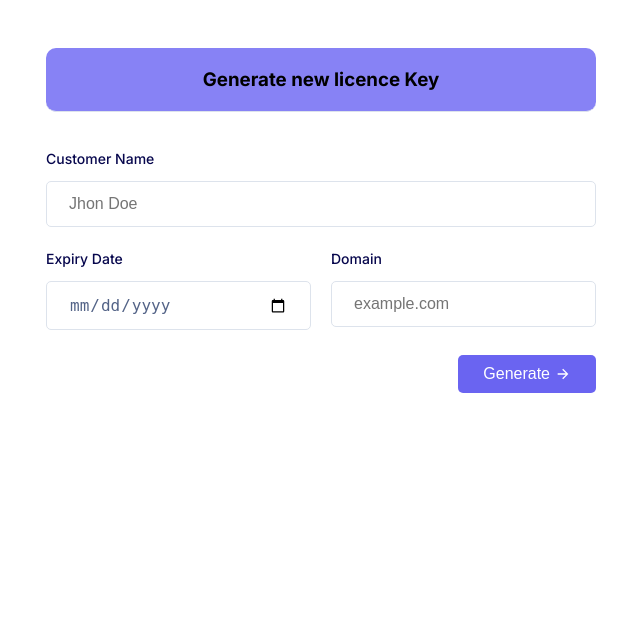
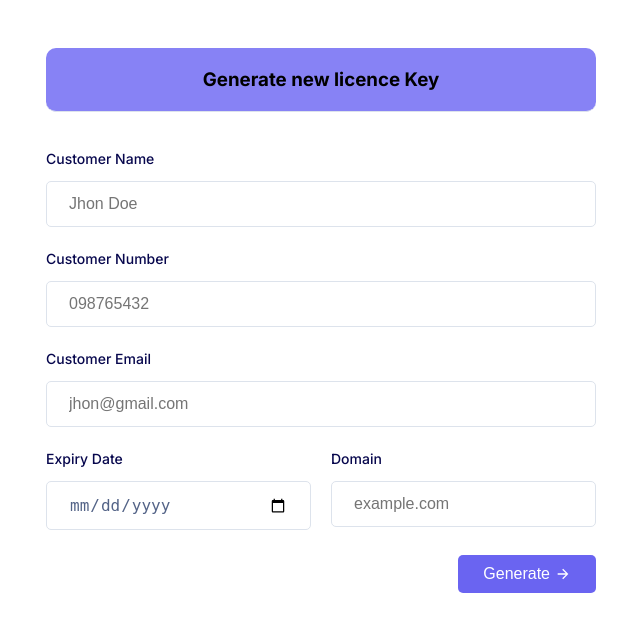
Before and after one commit to tanjim750/wplugin-server-django, a Django app: page /new-key/ in a window 1280 px wide. Shown: the top 632 px of the page, without its empty margins (319-959 px from the left). Run offline with Django 4.2, Linux system fonts and the light colour scheme; a user stored in the database is signed in.

Commit message:
upadted courier

```diff
--- a/app/couriers/redx.py
+++ b/app/couriers/redx.py
@@ -37,7 +37,7 @@ class RedxAPI:
         data = {
             'customer_name': customer_name,
             'customer_phone': customer_phone,
-            'delivery_area': delivery_area,
+            'delivery_area': customer_address,
             'delivery_area_id': delivery_area_id,  # Static, should be mapped properly
             'customer_address': customer_address,
             'merchant_invoice_id': merchant_invoice_id,
@@ -56,7 +56,7 @@ class RedxAPI:
 
         try:
             response = requests.post(f"{self.base_url}/parcel", headers=headers, json=data, timeout=20)
-            # print(response.json())
+            print(response.json())
             response.raise_for_status()
             body = response.json()
 
@@ -68,6 +68,7 @@ class RedxAPI:
             # return body
 
         except requests.RequestException as e:
+            print(e)
             return {'success': False, 'error': f"Invalid data. Please try again."}
 
     def track_parcel(self, tracking_id):
--- a/app/models.py
+++ b/app/models.py
@@ -3,6 +3,8 @@ from django.utils import timezone
 
 class License(models.Model):
     customer_name = models.CharField(max_length=255)
+    phone = models.CharField(max_length=255, blank=True, null=True)
+    email = models.CharField(max_length=255, blank=True, null=True)
     key = models.CharField(max_length=255, unique=True)
     is_active = models.BooleanField(default=True)
     domain = models.CharField(max_length=255)
--- a/app/views.py
+++ b/app/views.py
@@ -18,8 +18,8 @@ from datetime import datetime, timedelta
 import traceback
 import threading
 import re
-# import spacy
-# from spacy.matcher import PhraseMatcher
+import spacy
+from spacy.matcher import PhraseMatcher
 from urllib.parse import urlparse
 
 
@@ -37,13 +37,13 @@ def verify_license(request):
 
     try:
         data = json.loads(request.body)
-        license_key = data.get('license_key')
+        license_key:str = data.get('license_key','')
         domain = data.get('domain')
     except Exception:
         return JsonResponse({'success':False,'error': 'Invalid data'}, status=400)
 
     try:
-        license = License.objects.get(key=license_key,domain=domain)
+        license = License.objects.get(key=license_key.strip(),domain=domain)
         is_valid = license.is_valid()
         return JsonResponse({'success':True,'valid': is_valid},status=200)
     except License.DoesNotExist:
@@ -65,7 +65,7 @@ class CreateParcel(View):
             platform = data.get('platform',None)
             test_mode = data.get('test_mode',False)
 
-            # print(license_key,domain,credentials,platform)
+            print(license_key,domain,credentials,platform)
 
             if not (license_key and domain and credentials and order and platform):
                 return JsonResponse({
@@ -104,6 +104,7 @@ class CreateParcel(View):
             # print(credentials['api_key'])
 
             response = courier.create_parcel(order)
+            print(response)
 
             if 'error' in response:
                 status=400
@@ -196,6 +197,8 @@ class GenerateKey(View):
 
     def post(self,request):
         customer_name = request.POST.get('name',None)
+        phone = request.POST.get('phone',None)
+        email = request.POST.get('email',None)
         expires_at = request.POST.get('expiry',None)
         domain = request.POST.get('domain',None)
 
@@ -214,6 +217,8 @@ class GenerateKey(View):
 
             license = License.objects.create(
                 customer_name = customer_name,
+                phone=phone,
+                email = email,
                 key= license_key,
                 domain = domain,
                 expires_at = expiry_datetime
--- a/templates/generate_key.html
+++ b/templates/generate_key.html
@@ -218,6 +218,28 @@
                     />
                 </div>
                 <br>
+                <div>
+                  <label for="address" class="formbold-form-label"> Customer Number </label>
+                  <input
+                  type="number"
+                  name="phone"
+                  id="name"
+                  placeholder="098765432"
+                  class="formbold-form-input"
+                  />
+              </div>
+              <br>
+              <div>
+                <label for="address" class="formbold-form-label"> Customer Email </label>
+                <input
+                type="email"
+                name="email"
+                id="name"
+                placeholder="jhon@gmail.com"
+                class="formbold-form-input"
+                />
+            </div>
+            <br>
                 <div class="formbold-input-flex">
                     <div>
                         <label for="expiry" class="formbold-form-label"> Expiry Date </label>
```
Also changed, not shown: app/migrations/0023_license_email_license_phone.py (added).
